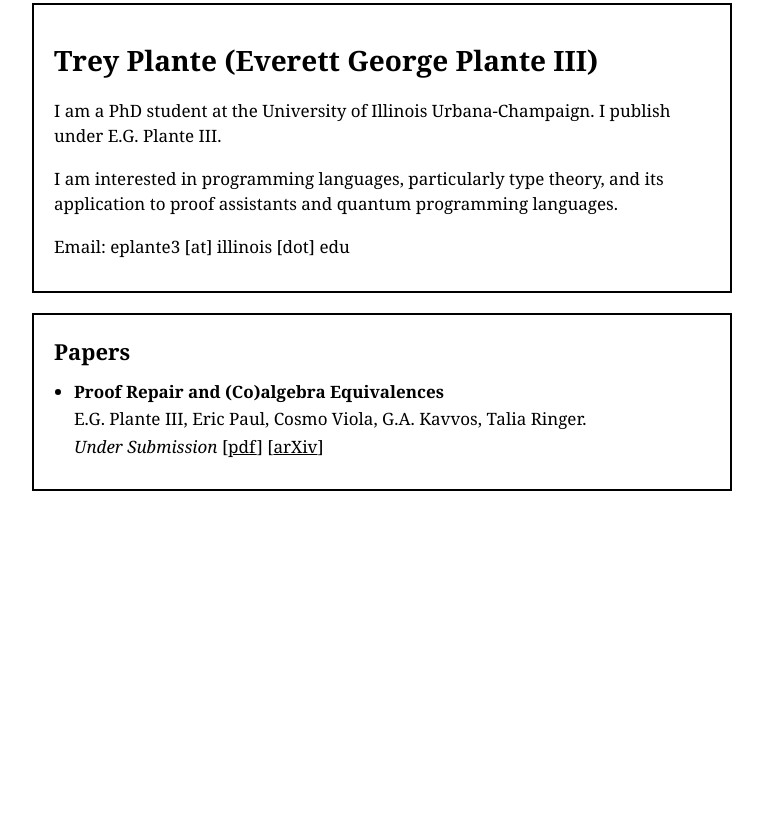
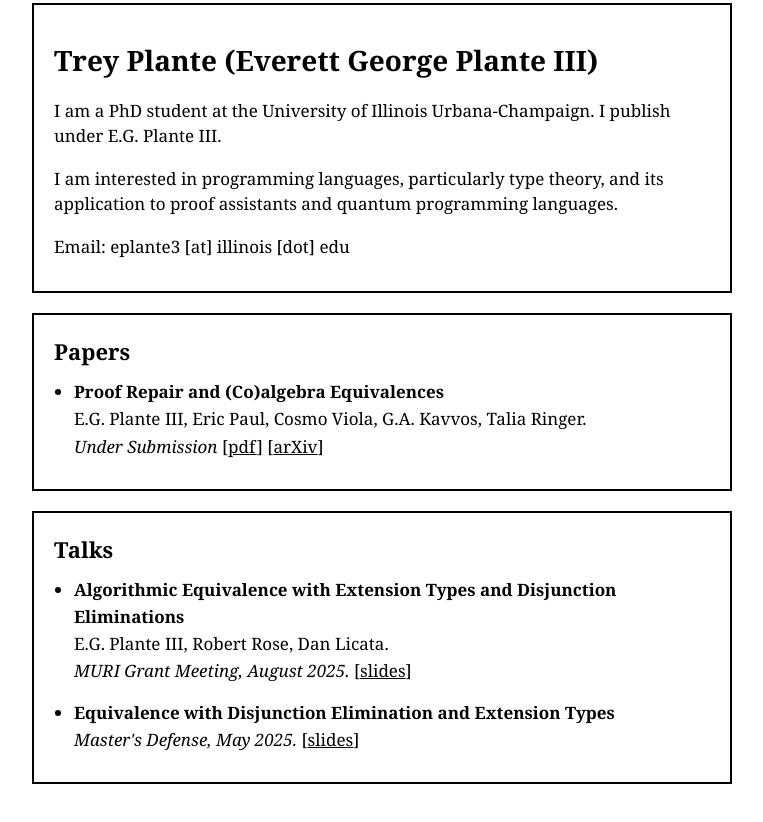
Before and after one commit to trey3p/trey3p.github.io, a plain HTML site: page index.html in a window 1280 px wide. Shown: the part 516-1338 px from the top of the page, without its empty margins (258-1021 px from the left). Before the commit the page ends 1047 px from the top, so only its background shows below. Drawn offline with Linux system fonts and the light colour scheme.

Commit message:
added talks

```diff
--- a/index.html
+++ b/index.html
@@ -38,6 +38,24 @@
                 </li>
             </ul>
         </div>
+
+        <div class="bio-box">
+            <h2>Talks</h2>
+            <!-- To add a talk, copy one of the <li> blocks below. -->
+            <ul class="item-list">
+                <li>
+                    <b>Algorithmic Equivalence with Extension Types and Disjunction Eliminations</b><br>
+                    E.G. Plante III, Robert Rose, Dan Licata.<br>
+                    <i>MURI Grant Meeting, August 2025.</i>
+                    [<a href="slides/plante-muri2025.pdf">slides</a>]
+                </li>
+                <li>
+                    <b>Equivalence with Disjunction Elimination and Extension Types</b><br>
+                    <i>Master's Defense, May 2025.</i>
+                    [<a href="slides/masters-defense-plante.pdf">slides</a>]
+                </li>
+            </ul>
+        </div>
     </div>
 
 </body>
```
Also changed, not shown: 2 other files.
